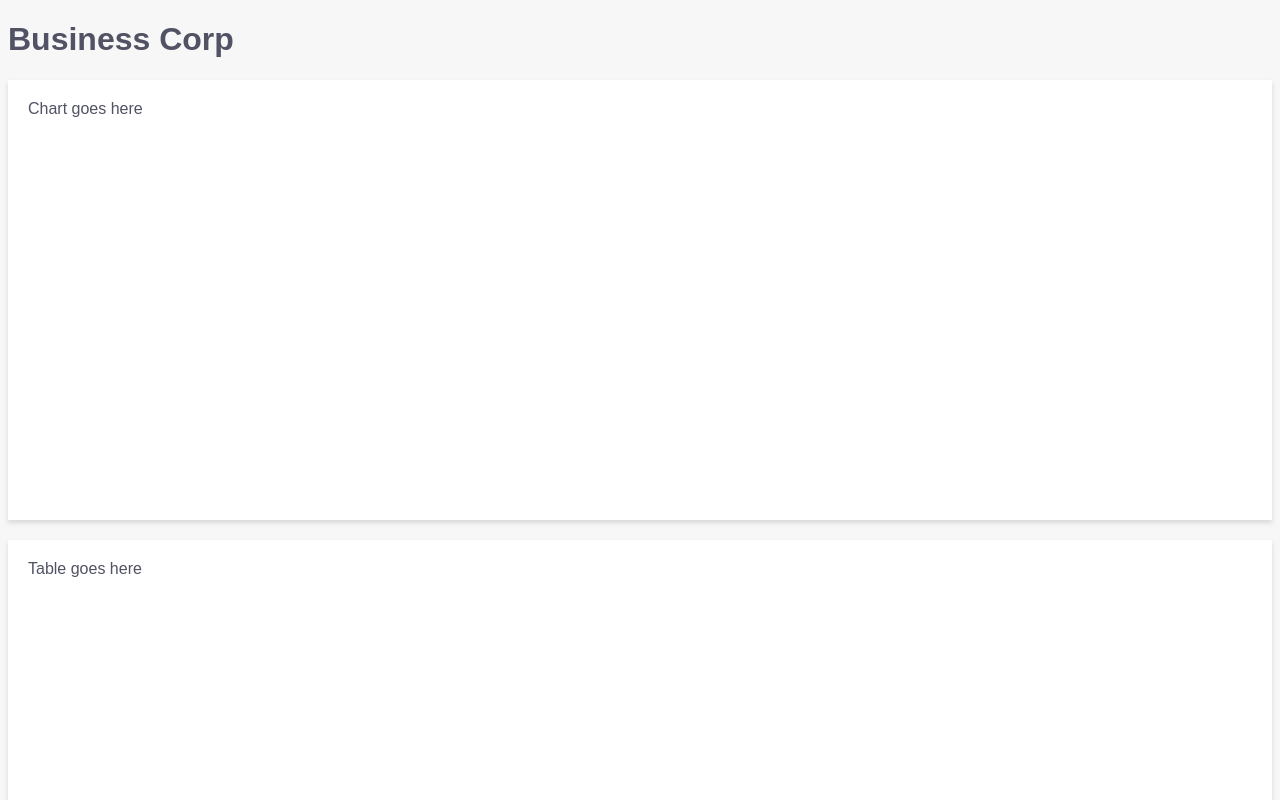
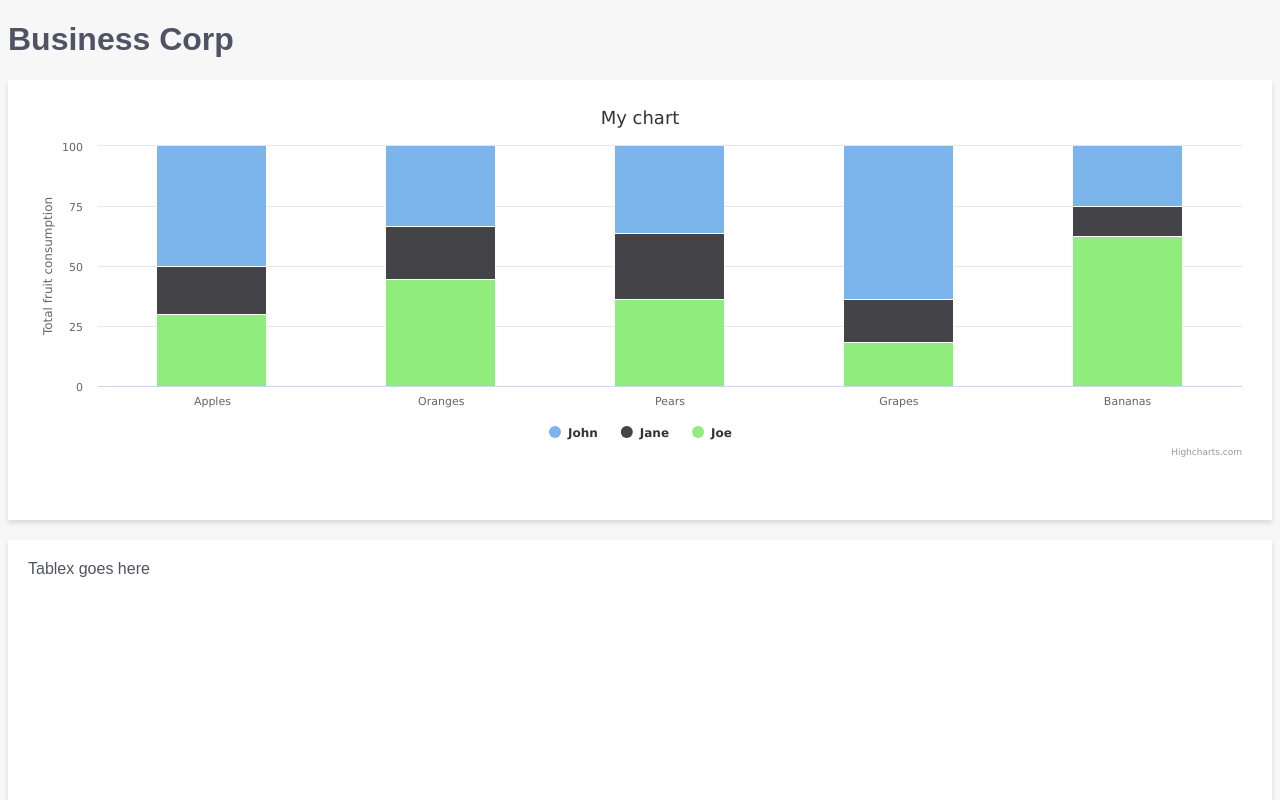
Before and after one commit to FarrowGK/business-dashboard, a React (Create React App) app: page / in a window 1280 px wide. Shown: the top 800 px of the page. Built offline with nearby package versions, Linux system fonts and the light colour scheme; a web font is replaced by a local one.

Commit message:
Added Highcharts and example

```diff
--- a/package.json
+++ b/package.json
@@ -6,6 +6,8 @@
     "@testing-library/jest-dom": "^4.2.4",
     "@testing-library/react": "^9.3.2",
     "@testing-library/user-event": "^7.1.2",
+    "highcharts": "^8.2.0",
+    "highcharts-react-official": "^3.0.0",
     "react": "^16.13.1",
     "react-dom": "^16.13.1",
     "react-scripts": "3.4.3",
--- a/src/Dashboard/Card.js
+++ b/src/Dashboard/Card.js
@@ -8,4 +8,8 @@
     box-shadow: 0px 3px 5px ${medGray};
     box-sizing: border-top;
     ${({height}) => height && `height: ${height}px;`}
+
+    @media (max-width: 1200px) {
+        padding: 10px;
+    }
 `
--- /dev/null
+++ b/src/Dashboard/Chart.js
@@ -0,0 +1,51 @@
+import React from 'react';
+import { Card } from './Card';
+
+import Highcharts from 'highcharts';
+import HighChartsReact from 'highcharts-react-official';
+
+const options = {
+    chart: {
+        height: '360px',
+        type: 'column'
+    },
+    title: {
+        text: "My chart"
+    },
+    xAxis: {
+        categories: ['Apples', 'Oranges', 'Pears', 'Grapes', 'Bananas']
+    },
+    yAxis: {
+        min: 0,
+        title: {
+            text: "Total fruit consumption"
+        }
+    },
+    toolTip: {
+        pointFormat: '<span style="color:{series.color}>{series.name}</span>: <b>{point.y}</br> ({point.percentage:.0f}%)</br>',
+        shared: true
+    },
+    plotOptions: {
+        column: {
+            stacking: 'percent'
+        }
+    },
+    series: [{
+        name: 'John',
+        data: [5, 3, 4, 7, 2]
+    }, {
+        name: 'Jane',
+        data: [2, 2, 3, 2, 1]
+    }, {
+        name: 'Joe',
+        data: [3, 4, 4, 2, 5]
+    }]
+}
+
+export function Chart() {
+    return <Card height={400}>
+        <HighChartsReact highcharts={Highcharts}
+        options={options}
+        />
+    </Card>
+}
--- a/src/Dashboard/Dashboard.js
+++ b/src/Dashboard/Dashboard.js
@@ -3,6 +3,7 @@
 import { Container } from './Container';
 import { GlobalStyle } from './GlobalStyle';
 import { Card } from './Card';
+import { Chart } from './Chart';
 
 export function Dashboard() {
     return(
@@ -10,8 +11,8 @@
             <GlobalStyle/>
             <Container>
                 <Brand />
-                <Card height={400}>Chart goes here</Card>
-                <Card height={400}>Table goes here</Card>
+                <Chart />
+                <Card height={400}>Tablex goes here</Card>
             </Container>
         </>
     )
```
Also changed, not shown: 1 other file (tests, documents, lock files or other folders).
